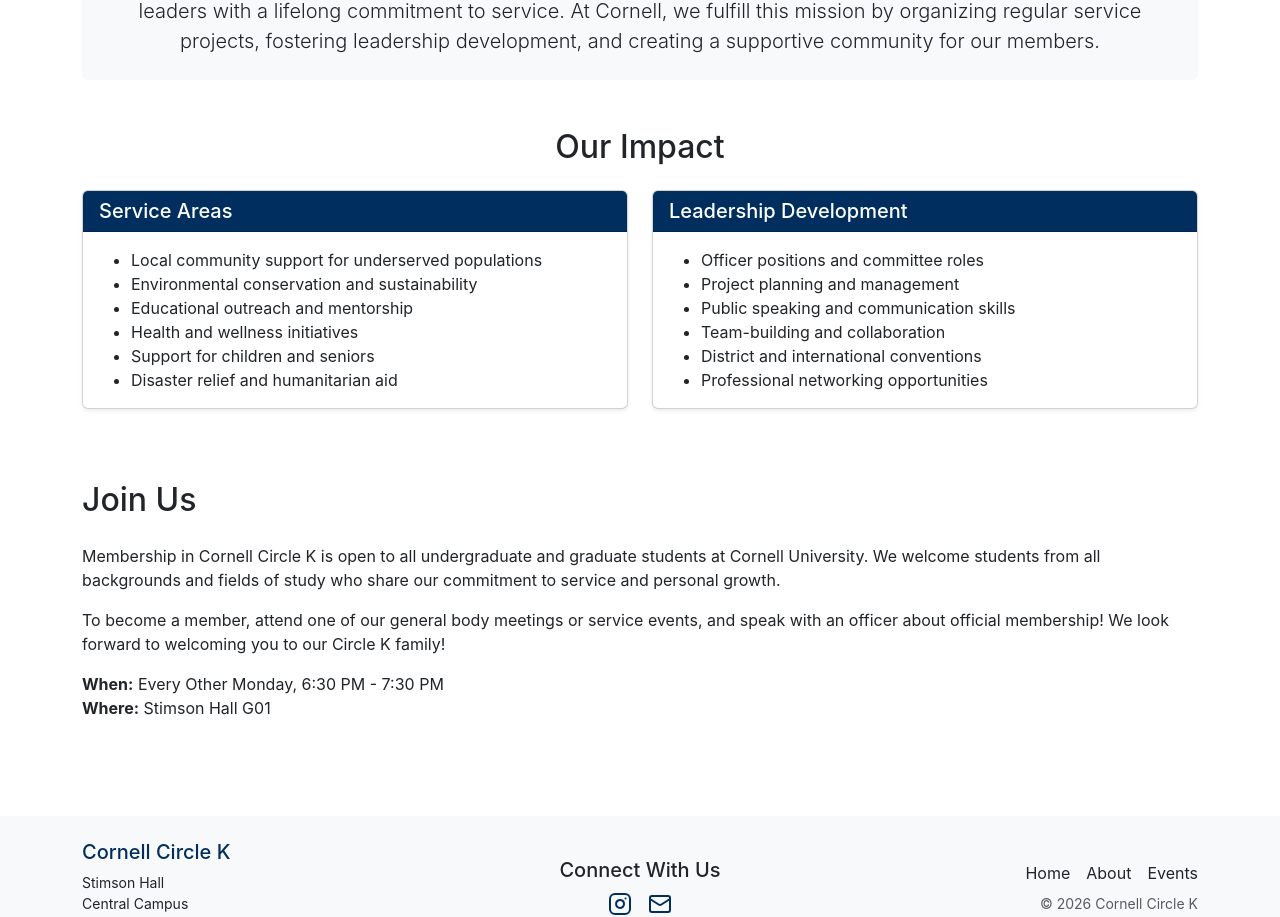
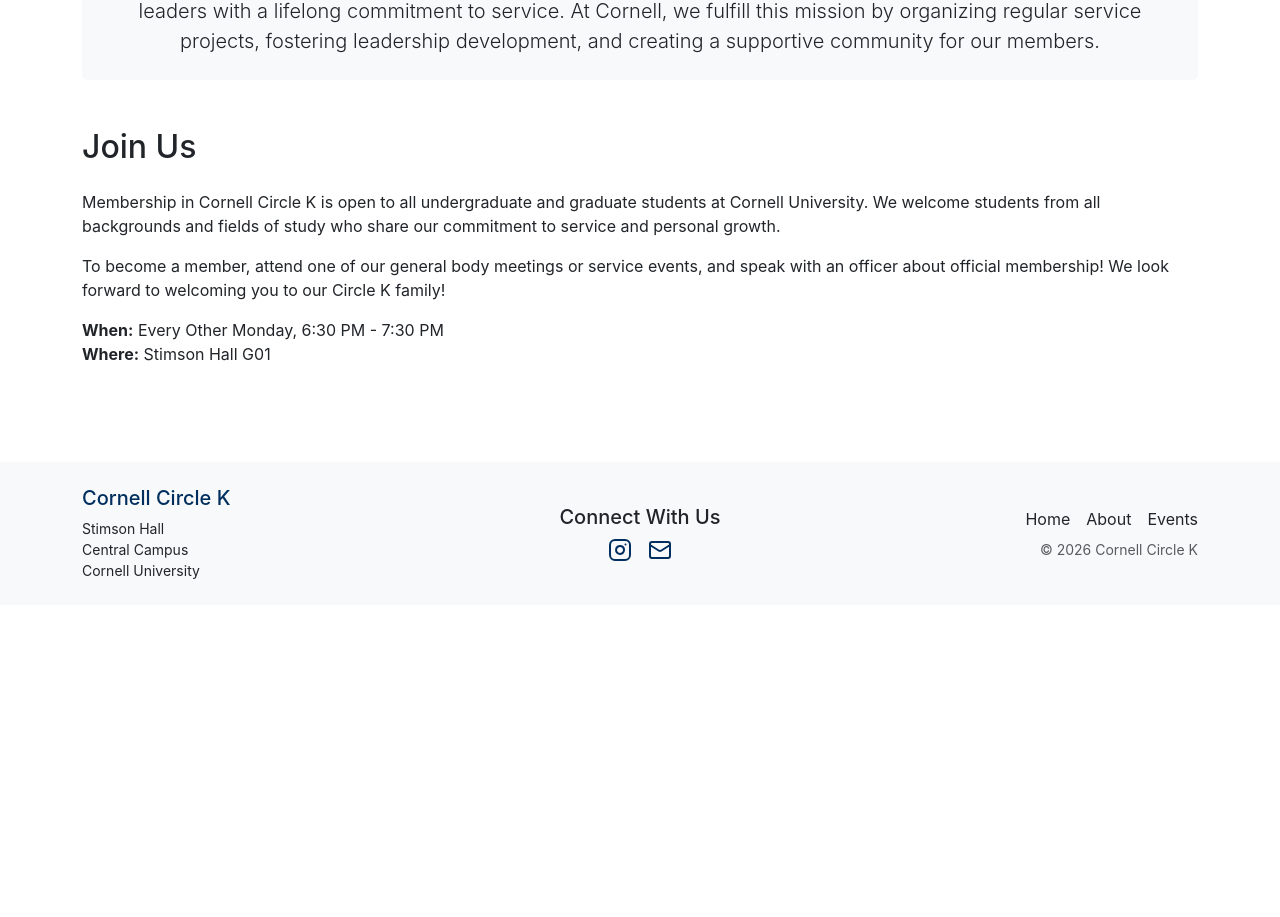
Before and after one commit to cornellcirclek/circlek-website-main, a React (Create React App) app: page /about in a window 1280 px wide. Shown: the part 1093-2010 px from the top of the page. After the commit the page ends 1698 px from the top, so only its background shows below. Built offline with nearby package versions, Linux system fonts and the light colour scheme.

Commit message:
Photo Edits

```diff
--- a/src/pages/AboutPage.jsx
+++ b/src/pages/AboutPage.jsx
@@ -118,44 +118,6 @@
         </p>
       </div>
 
-      <h2 className="text-center mb-4">Our Impact</h2>
-      <Row>
-        <Col md={6} className="mb-4">
-          <Card className="h-100 shadow-sm">
-            <Card.Header className="text-white" style={{ backgroundColor: CKIBlue }}>
-              <h3 className="h5 mb-0">Service Areas</h3>
-            </Card.Header>
-            <Card.Body>
-              <ul className="mb-0">
-                <li>Local community support for underserved populations</li>
-                <li>Environmental conservation and sustainability</li>
-                <li>Educational outreach and mentorship</li>
-                <li>Health and wellness initiatives</li>
-                <li>Support for children and seniors</li>
-                <li>Disaster relief and humanitarian aid</li>
-              </ul>
-            </Card.Body>
-          </Card>
-        </Col>
-        <Col md={6} className="mb-4">
-          <Card className="h-100 shadow-sm">
-            <Card.Header className="text-white" style={{ backgroundColor: CKIBlue }}>
-              <h3 className="h5 mb-0">Leadership Development</h3>
-            </Card.Header>
-            <Card.Body>
-              <ul className="mb-0">
-                <li>Officer positions and committee roles</li>
-                <li>Project planning and management</li>
-                <li>Public speaking and communication skills</li>
-                <li>Team-building and collaboration</li>
-                <li>District and international conventions</li>
-                <li>Professional networking opportunities</li>
-              </ul>
-            </Card.Body>
-          </Card>
-        </Col>
-      </Row>
-
       <div className="mt-5">
         <h2 className="mb-4">Join Us</h2>
         <p>
```
Also changed, not shown: 2 other files (tests, documents, lock files or other folders).
